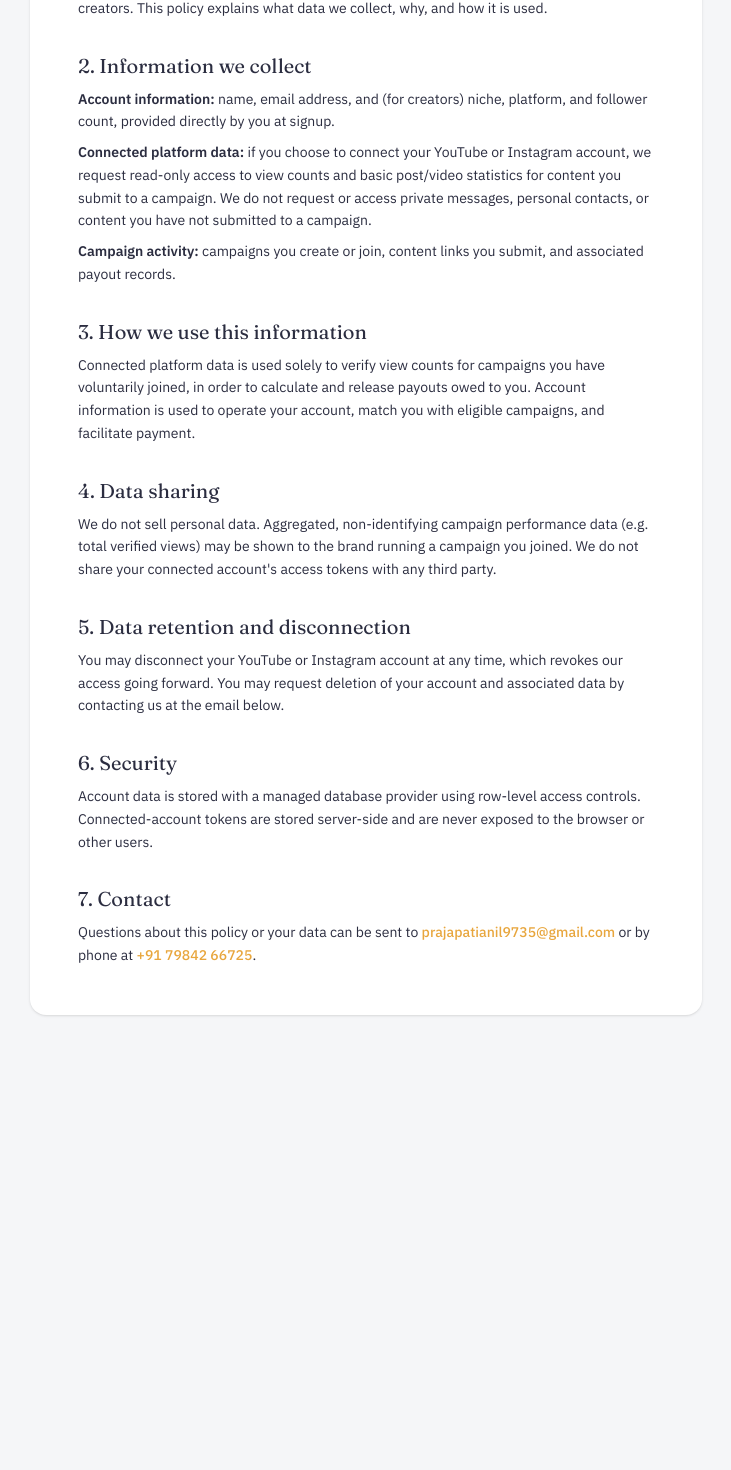
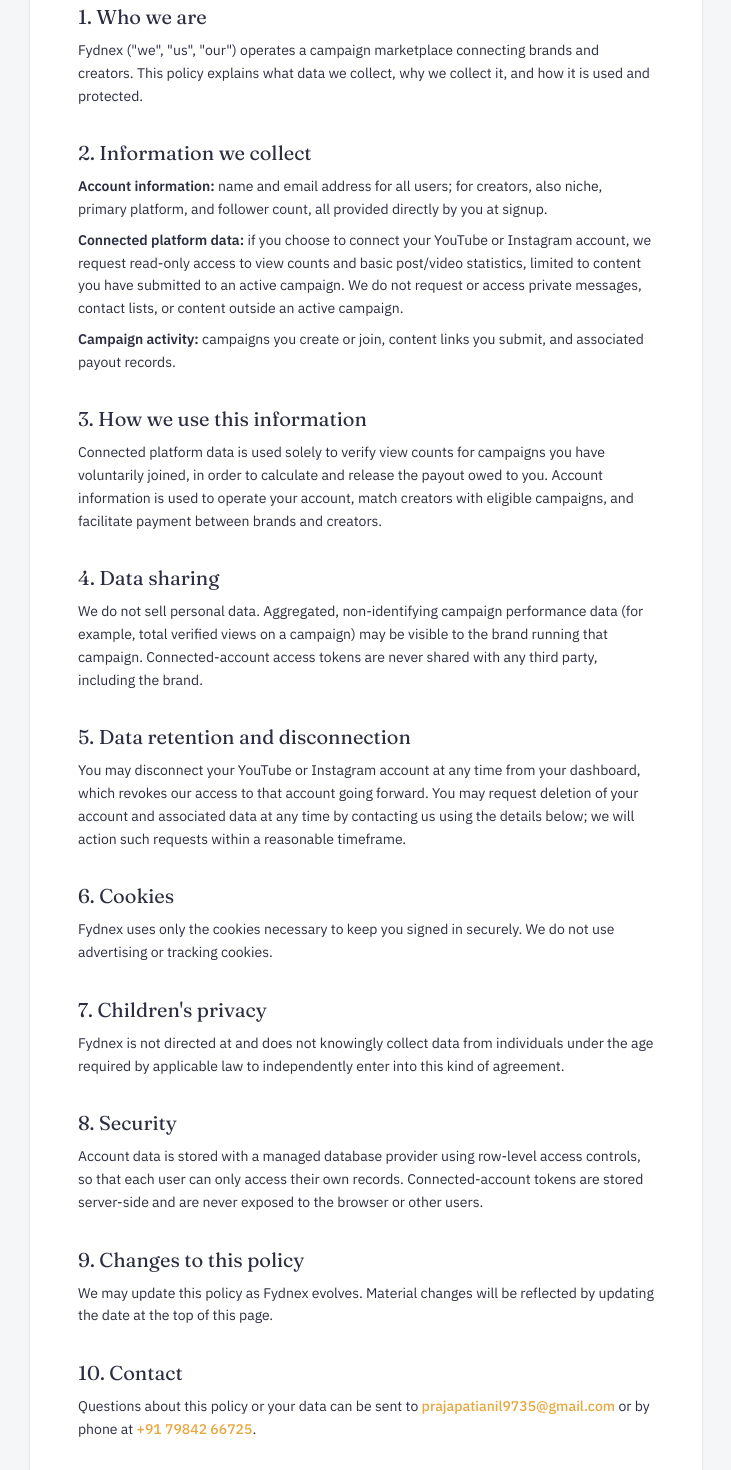
Before and after one commit to prajapatinisha9510-sys/FYDNEX, a Next.js app: page /privacy in a window 1280 px wide. Shown: the part 278-1748 px from the top of the page, without its empty margins (274-1005 px from the left). Before the commit the page ends 1357 px from the top, so only its background shows below. Built offline with nearby package versions, Linux system fonts and the light colour scheme.

Commit message:
Update page.tsx

```diff
--- a/app/privacy/page.tsx
+++ b/app/privacy/page.tsx
@@ -1,18 +1,37 @@
+import Link from "next/link";
+
 export default function PrivacyPolicy() {
   return (
-    <div className="min-h-screen bg-paper px-6 py-16">
+    <div className="min-h-screen bg-paper">
+      <header className="bg-ink border-b border-white/10">
+        <div className="max-w-3xl mx-auto px-6 h-16 flex items-center justify-between">
+          <Link href="/" className="font-display text-lg text-white">
+            Fydnex
+          </Link>
+          <Link
+            href="/"
+            className="text-sm text-white/70 hover:text-white transition"
+          >
+            Back to home
+          </Link>
+        </div>
+      </header>
+
+      <div className="px-6 py-16">
         <div className="max-w-2xl mx-auto bg-white rounded-2xl shadow p-8 md:p-12">
           <h1 className="font-display text-3xl mb-2">Privacy Policy</h1>
-        <p className="text-muted text-sm mb-10">Last updated: October 2026</p>
+          <p className="text-muted text-sm mb-10">
+            Last updated: October 2026
+          </p>
 
           <div className="space-y-8 text-sm leading-relaxed text-ink/90">
             <section>
               <h2 className="font-display text-xl mb-2">1. Who we are</h2>
               <p>
-              Fydnex (&quot;we&quot;, &quot;us&quot;, &quot;our&quot;) operates a
-              campaign marketplace connecting brands and creators. This
-              policy explains what data we collect, why, and how it is
-              used.
+                Fydnex (&quot;we&quot;, &quot;us&quot;, &quot;our&quot;)
+                operates a campaign marketplace connecting brands and
+                creators. This policy explains what data we collect, why we
+                collect it, and how it is used and protected.
               </p>
             </section>
 
@@ -21,17 +40,19 @@
                 2. Information we collect
               </h2>
               <p className="mb-2">
-              <strong>Account information:</strong> name, email address, and
-              (for creators) niche, platform, and follower count, provided
-              directly by you at signup.
+                <strong>Account information:</strong> name and email
+                address for all users; for creators, also niche, primary
+                platform, and follower count, all provided directly by you
+                at signup.
               </p>
               <p className="mb-2">
                 <strong>Connected platform data:</strong> if you choose to
                 connect your YouTube or Instagram account, we request
                 read-only access to view counts and basic post/video
-              statistics for content you submit to a campaign. We do not
-              request or access private messages, personal contacts, or
-              content you have not submitted to a campaign.
+                statistics, limited to content you have submitted to an
+                active campaign. We do not request or access private
+                messages, contact lists, or content outside an active
+                campaign.
               </p>
               <p>
                 <strong>Campaign activity:</strong> campaigns you create or
@@ -45,11 +66,12 @@
                 3. How we use this information
               </h2>
               <p>
-              Connected platform data is used solely to verify view counts
-              for campaigns you have voluntarily joined, in order to
-              calculate and release payouts owed to you. Account
-              information is used to operate your account, match you with
-              eligible campaigns, and facilitate payment.
+                Connected platform data is used solely to verify view
+                counts for campaigns you have voluntarily joined, in order
+                to calculate and release the payout owed to you. Account
+                information is used to operate your account, match
+                creators with eligible campaigns, and facilitate payment
+                between brands and creators.
               </p>
             </section>
 
@@ -59,10 +81,10 @@
               </h2>
               <p>
                 We do not sell personal data. Aggregated, non-identifying
-              campaign performance data (e.g. total verified views) may be
-              shown to the brand running a campaign you joined. We do not
-              share your connected account&apos;s access tokens with any
-              third party.
+                campaign performance data (for example, total verified
+                views on a campaign) may be visible to the brand running
+                that campaign. Connected-account access tokens are never
+                shared with any third party, including the brand.
               </p>
             </section>
 
@@ -72,24 +94,57 @@
               </h2>
               <p>
                 You may disconnect your YouTube or Instagram account at any
-              time, which revokes our access going forward. You may request
-              deletion of your account and associated data by contacting us
-              at the email below.
+                time from your dashboard, which revokes our access to that
+                account going forward. You may request deletion of your
+                account and associated data at any time by contacting us
+                using the details below; we will action such requests
+                within a reasonable timeframe.
               </p>
             </section>
 
             <section>
-            <h2 className="font-display text-xl mb-2">6. Security</h2>
+              <h2 className="font-display text-xl mb-2">6. Cookies</h2>
               <p>
-              Account data is stored with a managed database provider using
-              row-level access controls. Connected-account tokens are
+                Fydnex uses only the cookies necessary to keep you signed
+                in securely. We do not use advertising or tracking cookies.
+              </p>
+            </section>
+
+            <section>
+              <h2 className="font-display text-xl mb-2">
+                7. Children&apos;s privacy
+              </h2>
+              <p>
+                Fydnex is not directed at and does not knowingly collect
+                data from individuals under the age required by applicable
+                law to independently enter into this kind of agreement.
+              </p>
+            </section>
+
+            <section>
+              <h2 className="font-display text-xl mb-2">8. Security</h2>
+              <p>
+                Account data is stored with a managed database provider
+                using row-level access controls, so that each user can
+                only access their own records. Connected-account tokens are
                 stored server-side and are never exposed to the browser or
                 other users.
               </p>
             </section>
 
             <section>
-            <h2 className="font-display text-xl mb-2">7. Contact</h2>
+              <h2 className="font-display text-xl mb-2">
+                9. Changes to this policy
+              </h2>
+              <p>
+                We may update this policy as Fydnex evolves. Material
+                changes will be reflected by updating the date at the top
+                of this page.
+              </p>
+            </section>
+
+            <section>
+              <h2 className="font-display text-xl mb-2">10. Contact</h2>
               <p>
                 Questions about this policy or your data can be sent to{" "}
                 <a
@@ -99,7 +154,10 @@
                   prajapatianil9735@gmail.com
                 </a>{" "}
                 or by phone at{" "}
-              <a href="tel:+917984266725" className="text-amber font-medium">
+                <a
+                  href="tel:+917984266725"
+                  className="text-amber font-medium"
+                >
                   +91 79842 66725
                 </a>
                 .
@@ -108,5 +166,6 @@
           </div>
         </div>
       </div>
+    </div>
   );
 }
```
Lines whose indentation alone changed are shown as unchanged.
